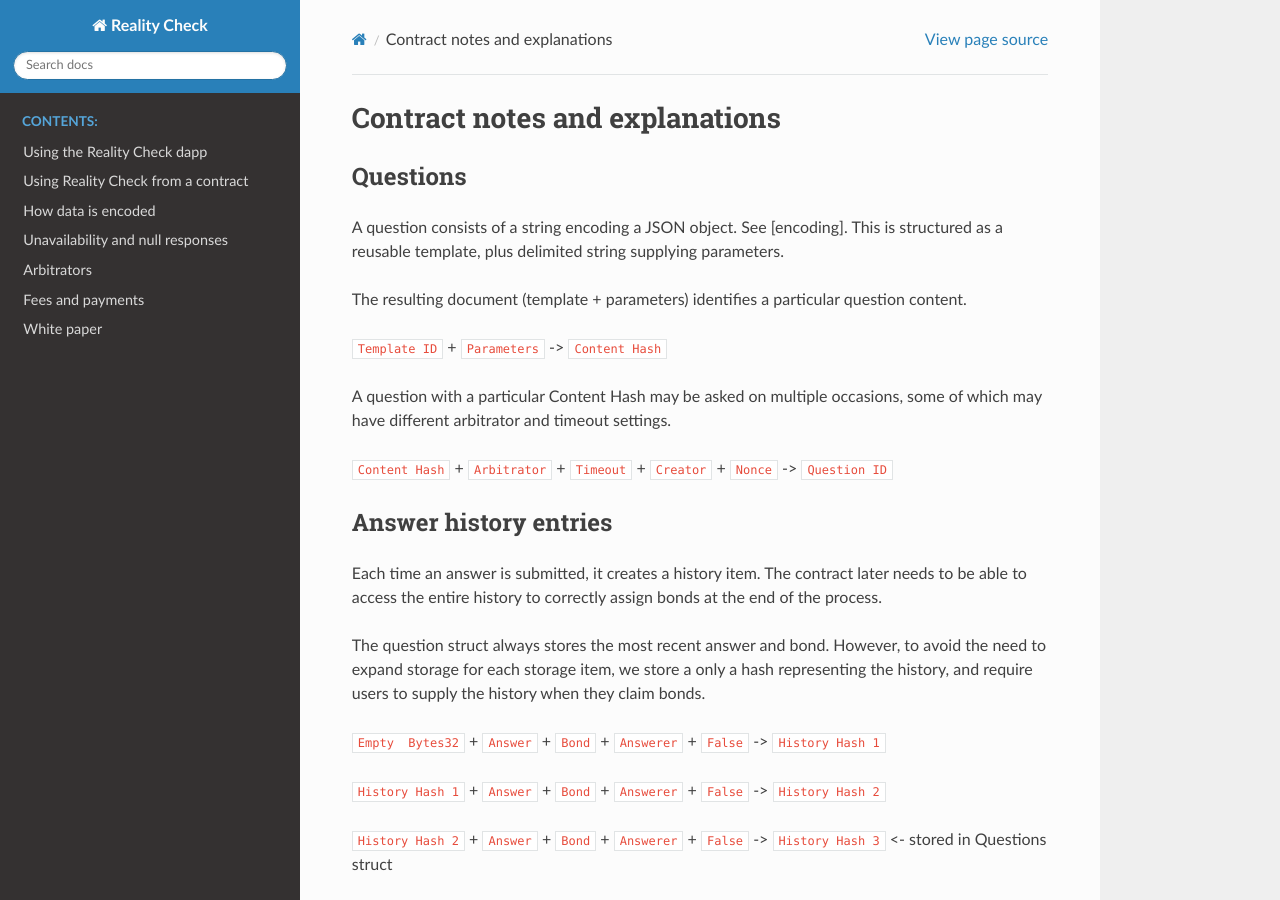
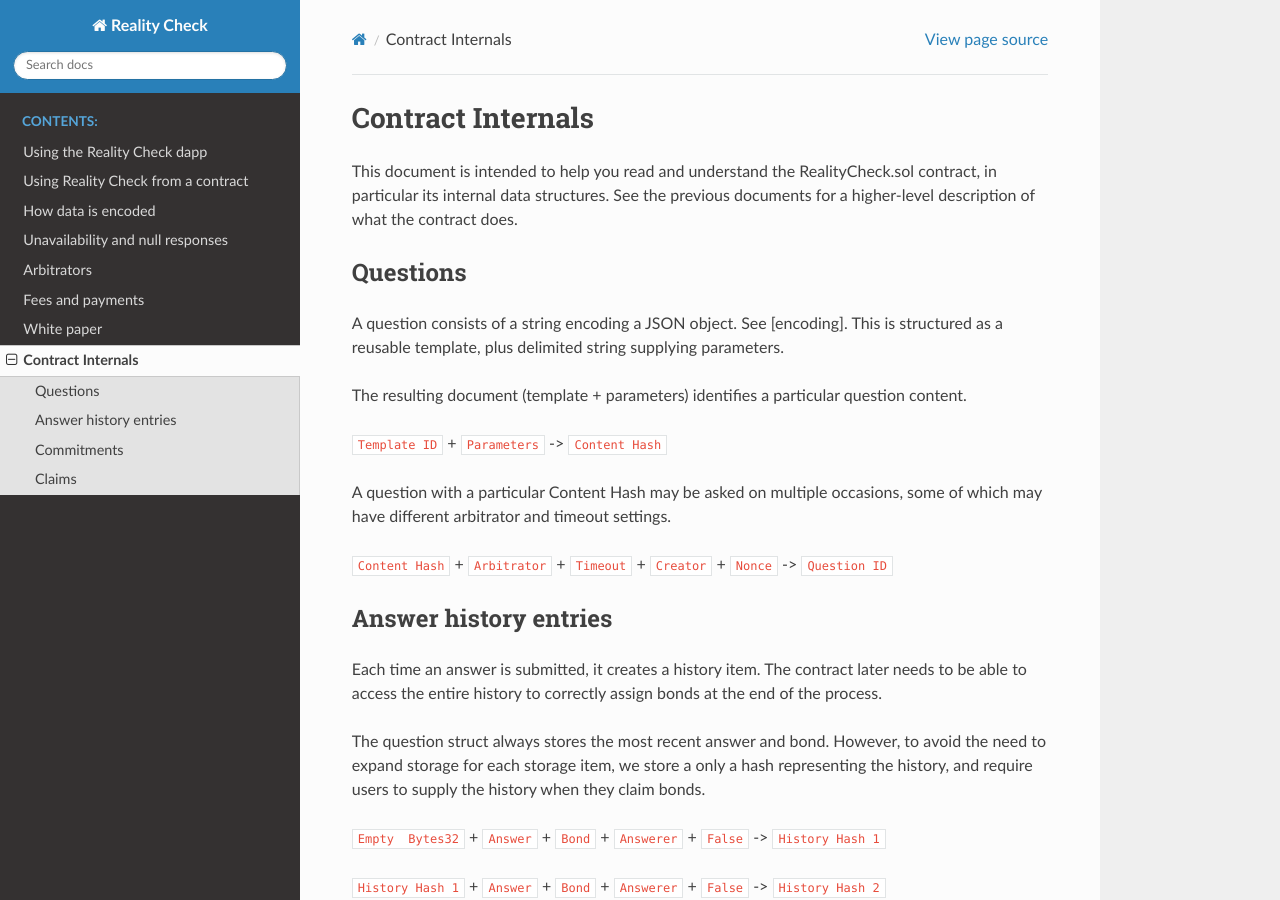
Before and after one commit to RealityETH/reality-eth-monorepo, a Sphinx documentation site: the page built from packages/dapp/docs/contract_explanation.rst, in a window 1280 px wide and 900 px high. Built offline with Sphinx 7.4.7 and the Read the Docs theme 2.0.0, drawn with Linux system fonts in a browser that asks for light colours; some of the changed text lies outside the part shown.

Commit message:
Clean up contract explanation doc

```diff
--- a/packages/dapp/docs/contract_explanation.rst
+++ b/packages/dapp/docs/contract_explanation.rst
@@ -1,5 +1,7 @@
-Contract notes and explanations
-===============================
+Contract Internals
+==================
+
+This document is intended to help you read and understand the RealityCheck.sol contract, in particular its internal data structures. See the previous documents for a higher-level description of what the contract does.
 
 Questions
 ---------
@@ -71,14 +73,3 @@
 However, in some cases users may wish to claim only the later history entries in a single transaction, leaving the earlier entries to be claimed either by themelves or by another user in a future transaction.
 
 In this case the contract needs to store some information about the claim process. This is stored in a Claim struct, referenced by Question ID.
-
-
-
-=====  =====  =======
-A      B      A and B
-=====  =====  =======
-False  False  False
-True   False  False
-False  True   False
-True   True   True
-=====  =====  =======
--- a/packages/dapp/docs/index.rst
+++ b/packages/dapp/docs/index.rst
@@ -22,3 +22,4 @@
    arbitrators
    fees
    whitepaper
+   contract_explanation
```
